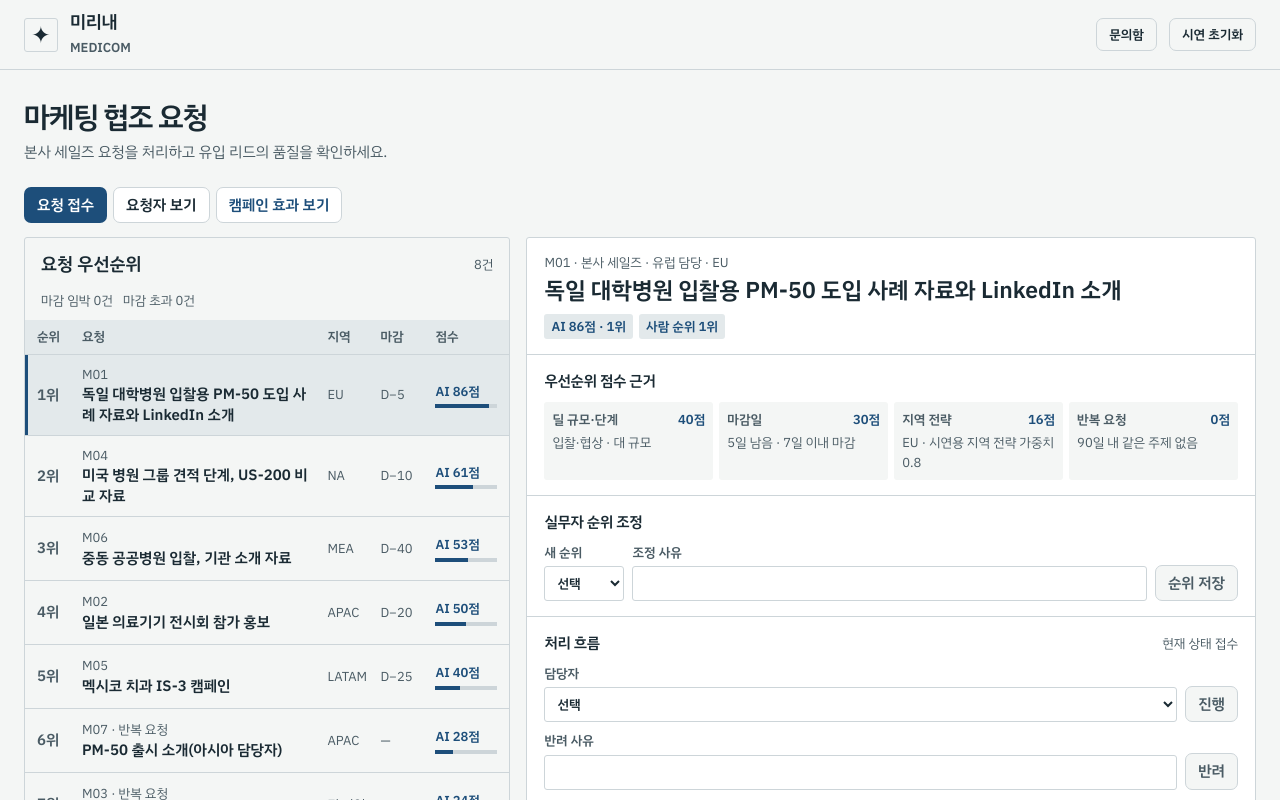
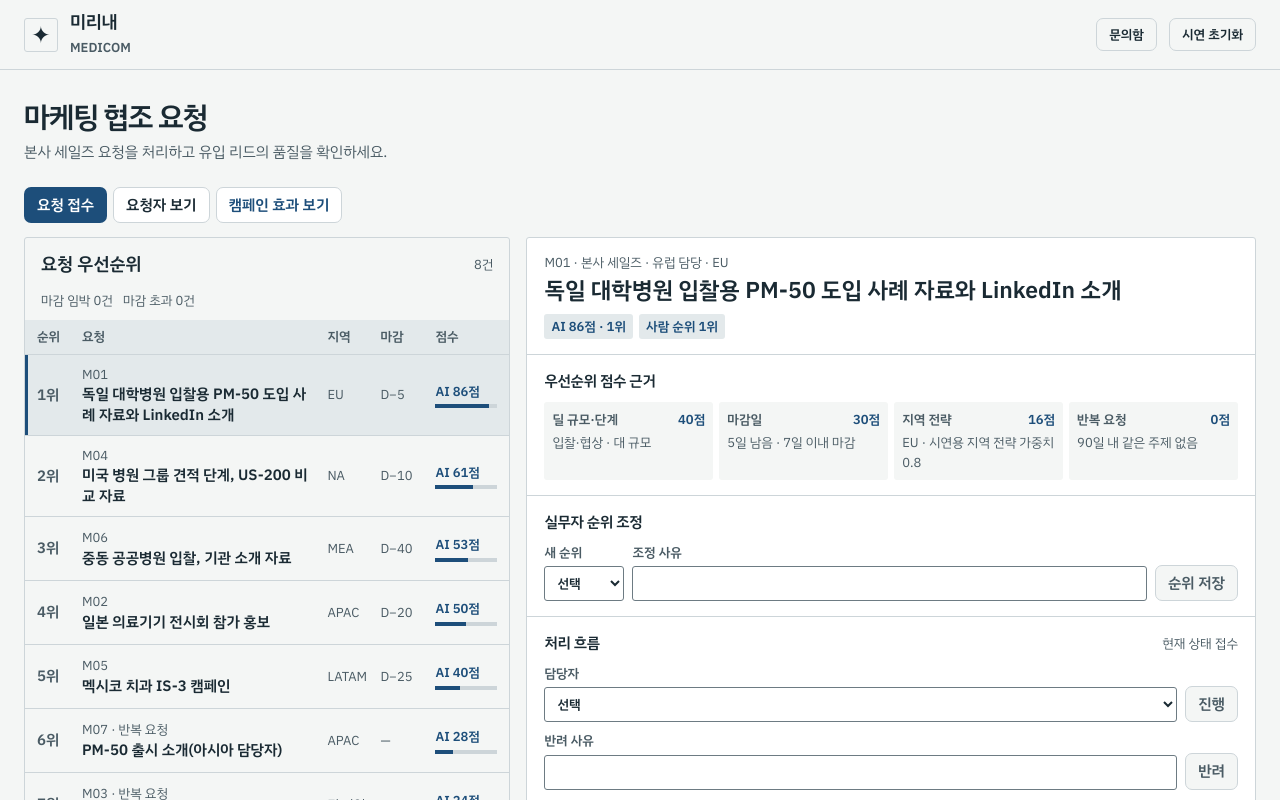
Before and after one commit to stynerk/onemorestep, a Next.js app: page /marketing in a window 1280 px wide. Shown: the top 800 px of the page. Built offline with nearby package versions, Linux system fonts and the light colour scheme.

Commit message:
#113 전표 태그와 입력칸 대비 개선

```diff
--- a/src/app/forwarding/dispatch-slip.module.css
+++ b/src/app/forwarding/dispatch-slip.module.css
@@ -23,7 +23,7 @@
   padding: 17px 20px 6px;
 }
 
-.dispatchHead :global(.verdict) {
+.slip .dispatchHead :global(.verdict) {
   flex: none;
   padding: 3px 7px;
   border: 1px solid var(--slip-accent);
--- a/src/app/forwarding/forwarding.css
+++ b/src/app/forwarding/forwarding.css
@@ -135,7 +135,7 @@ body:has(.workspace) { background: var(--paper); color: var(--ink); margin: 0; }
 .decision-buttons { display: flex !important; flex-wrap: wrap; }
 .reply-form { display: grid; gap: 6px; }
 .reply-form button, .card-body section > .button { justify-self: start; }
-.workspace select, .workspace textarea { min-width: 0; color: var(--ink); background: var(--slip); border: 1px solid var(--rule); padding: 5px 7px; border-radius: 6px; }
+.workspace select, .workspace textarea { min-width: 0; color: var(--ink); background: var(--slip); border: 1px solid var(--field-border); padding: 5px 7px; border-radius: 6px; }
 .workspace textarea { width: 100%; resize: vertical; }
 .inline-form { justify-content: flex-start; margin-top: 5px; flex-wrap: wrap; }
 .inline-form .button { min-height: 27px; font-size: var(--type-13) !important; }
--- a/src/app/globals.css
+++ b/src/app/globals.css
@@ -19,6 +19,7 @@
   --paper: #f4f6f5;
   --ink: #1a2a33;
   --rule: #cdd5d9;
+  --field-border: #6d7b83;
   --slip: #fff;
   --dispatch: #1d4e7a;
   --verdict-valid: #2e7d4f;
--- a/src/app/marketing/marketing.css
+++ b/src/app/marketing/marketing.css
@@ -38,7 +38,7 @@
 .marketing-reasons dd { margin: 4px 0 0; color: var(--secondary-ink); font-size: var(--type-13); overflow-wrap: anywhere; }
 .marketing-rank-form { display: grid; grid-template-columns: minmax(80px, auto) minmax(0, 1fr) auto; align-items: end; gap: 8px; }
 .marketing-rank-form label, .marketing-edit label { display: grid; gap: 4px; color: var(--secondary-ink); font-size: var(--type-13); font-weight: var(--weight-semibold); }
-.marketing-rank-form input, .marketing-rank-form select, .marketing-edit input, .marketing-edit textarea { width: 100%; min-height: 35px; border: 1px solid var(--rule); border-radius: 3px; padding: 6px 8px; background: var(--slip); color: var(--ink); font: inherit; }
+.marketing-rank-form input, .marketing-rank-form select, .marketing-edit input, .marketing-edit textarea { width: 100%; min-height: 35px; border: 1px solid var(--field-border); border-radius: 3px; padding: 6px 8px; background: var(--slip); color: var(--ink); font: inherit; }
 .marketing-channels { display: grid; grid-template-columns: repeat(2,minmax(0,1fr)); gap: 6px; }
 .marketing-channels li { display: flex; flex-wrap: wrap; align-items: center; gap: 4px 6px; min-width: 0; padding: 6px; border: 1px solid var(--rule); border-radius: 3px; }
 .marketing-channel-switch, .marketing-confirm-evidence { display: inline-flex; align-items: center; gap: 5px; font-weight: var(--weight-semibold); cursor: pointer; color: var(--ink); }
@@ -63,7 +63,7 @@
 }
 .marketing-intake-form input, .marketing-intake-form select, .marketing-intake-form textarea,
 .marketing-workflow-actions input, .marketing-workflow-actions select, .marketing-requester-choice select {
-  width: 100%; min-height: 35px; border: 1px solid var(--rule); border-radius: 3px; padding: 6px 8px;
+  width: 100%; min-height: 35px; border: 1px solid var(--field-border); border-radius: 3px; padding: 6px 8px;
   background: var(--slip); color: var(--ink); font: inherit;
 }
 .marketing-intake-form select:disabled { background: var(--paper); color: var(--ink); opacity: 1; }
```
